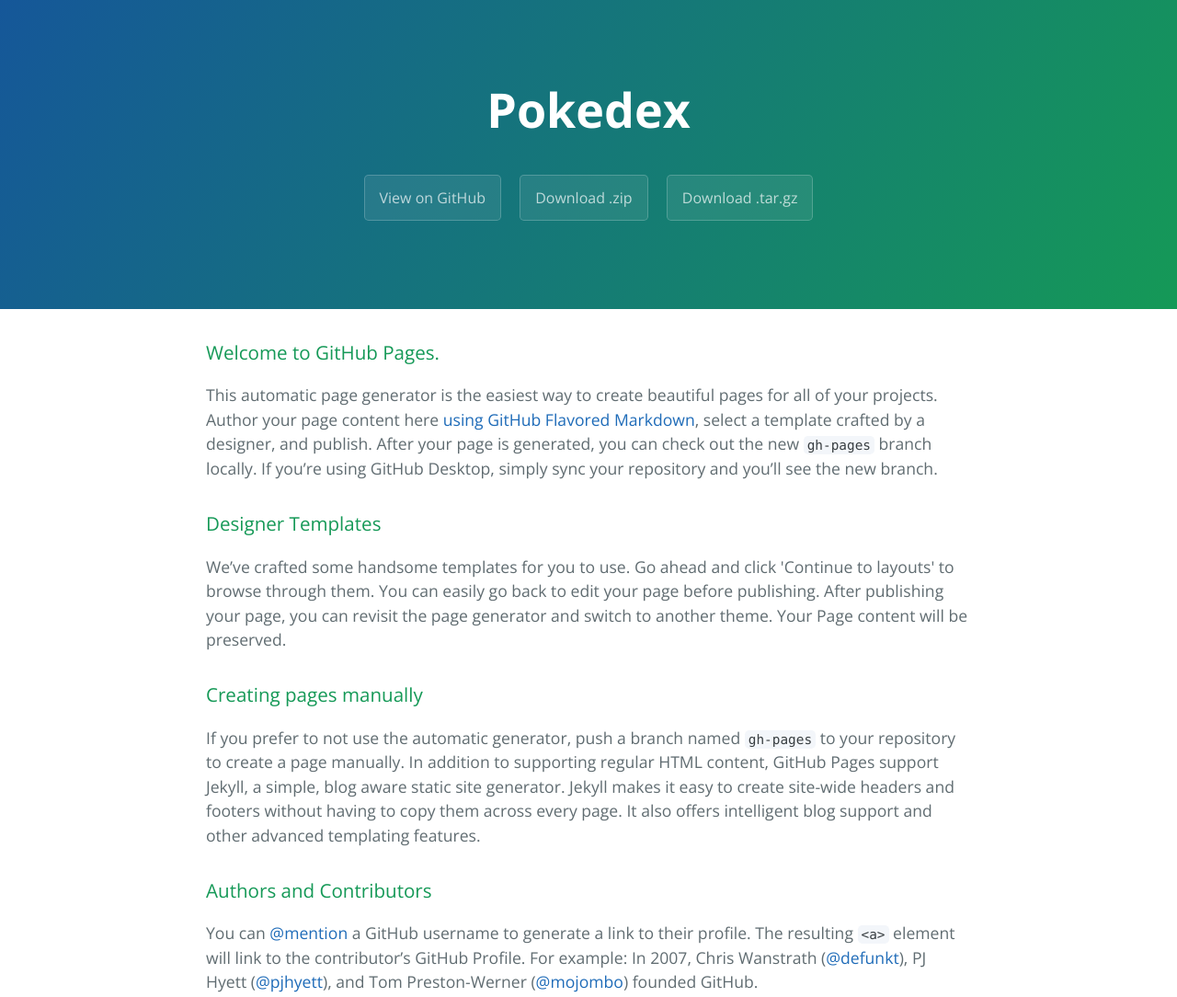
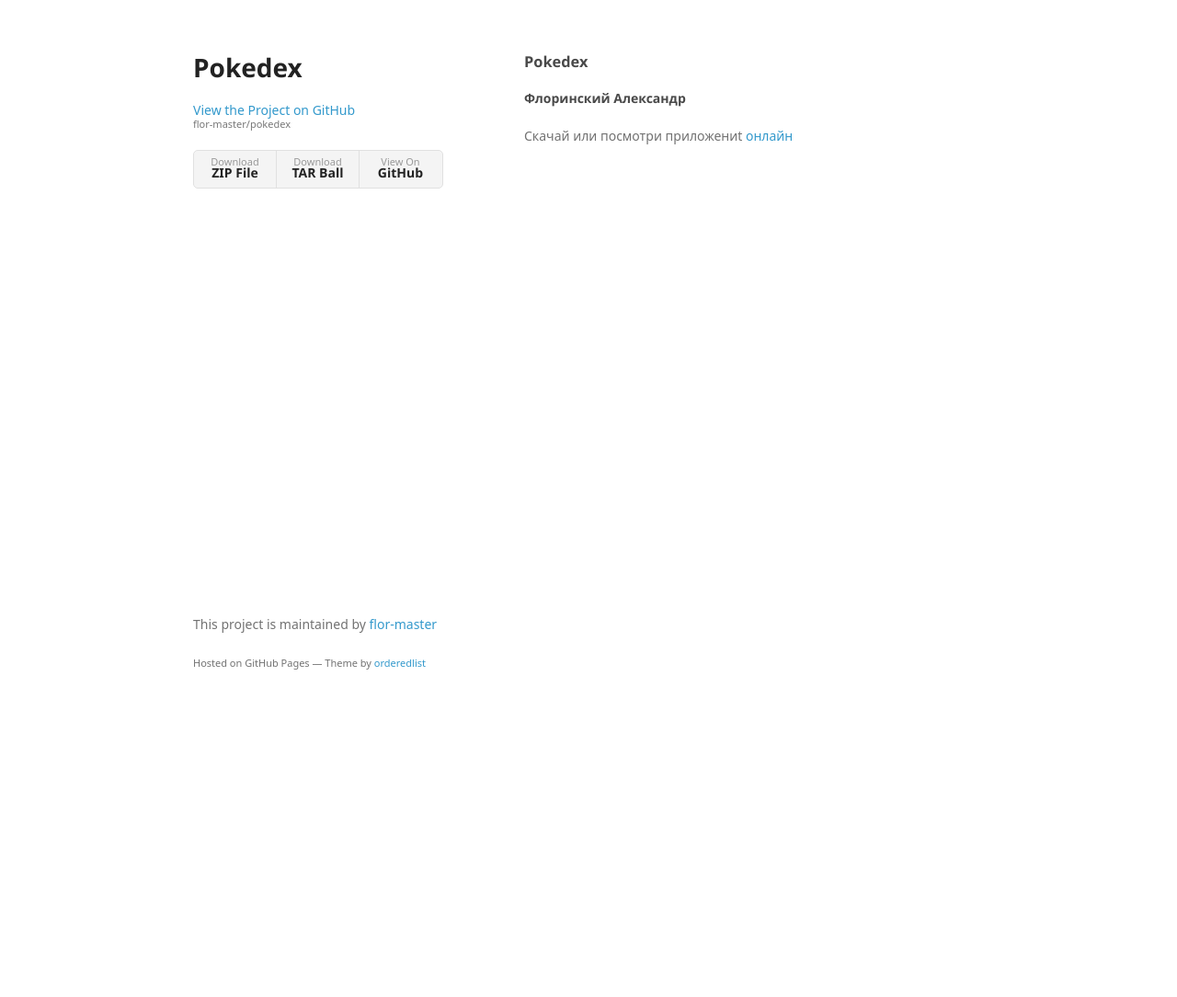
Before and after one commit to flor-master/pokedex, a website built with webpack: page index.html in a window 1280 px wide. Shown: the top 1084 px of the page at 92% size. After the commit the page ends 800 px from the top, so only its background shows below. Built offline with nearby package versions, Linux system fonts and the light colour scheme; no server answers; files whose address does not match are found by name.

Commit message:
Create gh-pages branch via GitHub

```diff
--- a/index.html
+++ b/index.html
@@ -1,57 +1,47 @@
-<!DOCTYPE html>
-<html lang="en-us">
+<!doctype html>
+<html>
   <head>
-    <meta charset="UTF-8">
+    <meta charset="utf-8">
+    <meta http-equiv="X-UA-Compatible" content="chrome=1">
     <title>Pokedex by flor-master</title>
-    <meta name="viewport" content="width=device-width, initial-scale=1">
-    <link rel="stylesheet" type="text/css" href="stylesheets/normalize.css" media="screen">
-    <link href='https://fonts.googleapis.com/css?family=Open+Sans:400,700' rel='stylesheet' type='text/css'>
-    <link rel="stylesheet" type="text/css" href="stylesheets/stylesheet.css" media="screen">
-    <link rel="stylesheet" type="text/css" href="stylesheets/github-light.css" media="screen">
+
+    <link rel="stylesheet" href="stylesheets/styles.css">
+    <link rel="stylesheet" href="stylesheets/github-light.css">
+    <meta name="viewport" content="width=device-width">
+    <!--[if lt IE 9]>
+    <script src="//html5shiv.googlecode.com/svn/trunk/html5.js"></script>
+    <![endif]-->
   </head>
   <body>
-    <section class="page-header">
-      <h1 class="project-name">Pokedex</h1>
-      <h2 class="project-tagline"></h2>
-      <a href="https://github.com/flor-master/pokedex" class="btn">View on GitHub</a>
-      <a href="https://github.com/flor-master/pokedex/zipball/master" class="btn">Download .zip</a>
-      <a href="https://github.com/flor-master/pokedex/tarball/master" class="btn">Download .tar.gz</a>
-    </section>
+    <div class="wrapper">
+      <header>
+        <h1>Pokedex</h1>
+        <p></p>
 
-    <section class="main-content">
-      <h3>
-<a id="welcome-to-github-pages" class="anchor" href="#welcome-to-github-pages" aria-hidden="true"><span aria-hidden="true" class="octicon octicon-link"></span></a>Welcome to GitHub Pages.</h3>
+        <p class="view"><a href="https://github.com/flor-master/pokedex">View the Project on GitHub <small>flor-master/pokedex</small></a></p>
 
-<p>This automatic page generator is the easiest way to create beautiful pages for all of your projects. Author your page content here <a href="https://guides.github.com/features/mastering-markdown/">using GitHub Flavored Markdown</a>, select a template crafted by a designer, and publish. After your page is generated, you can check out the new <code>gh-pages</code> branch locally. If you’re using GitHub Desktop, simply sync your repository and you’ll see the new branch.</p>
 
-<h3>
-<a id="designer-templates" class="anchor" href="#designer-templates" aria-hidden="true"><span aria-hidden="true" class="octicon octicon-link"></span></a>Designer Templates</h3>
+        <ul>
+          <li><a href="https://github.com/flor-master/pokedex/zipball/master">Download <strong>ZIP File</strong></a></li>
+          <li><a href="https://github.com/flor-master/pokedex/tarball/master">Download <strong>TAR Ball</strong></a></li>
+          <li><a href="https://github.com/flor-master/pokedex">View On <strong>GitHub</strong></a></li>
+        </ul>
+      </header>
+      <section>
+        <h3>
+<a id="pokedex" class="anchor" href="#pokedex" aria-hidden="true"><span aria-hidden="true" class="octicon octicon-link"></span></a>Pokedex</h3>
 
-<p>We’ve crafted some handsome templates for you to use. Go ahead and click 'Continue to layouts' to browse through them. You can easily go back to edit your page before publishing. After publishing your page, you can revisit the page generator and switch to another theme. Your Page content will be preserved.</p>
+<h4>
+<a id="Флоринский-Александр" class="anchor" href="#%D0%A4%D0%BB%D0%BE%D1%80%D0%B8%D0%BD%D1%81%D0%BA%D0%B8%D0%B9-%D0%90%D0%BB%D0%B5%D0%BA%D1%81%D0%B0%D0%BD%D0%B4%D1%80" aria-hidden="true"><span aria-hidden="true" class="octicon octicon-link"></span></a>Флоринский Александр</h4>
 
-<h3>
-<a id="creating-pages-manually" class="anchor" href="#creating-pages-manually" aria-hidden="true"><span aria-hidden="true" class="octicon octicon-link"></span></a>Creating pages manually</h3>
-
-<p>If you prefer to not use the automatic generator, push a branch named <code>gh-pages</code> to your repository to create a page manually. In addition to supporting regular HTML content, GitHub Pages support Jekyll, a simple, blog aware static site generator. Jekyll makes it easy to create site-wide headers and footers without having to copy them across every page. It also offers intelligent blog support and other advanced templating features.</p>
-
-<h3>
-<a id="authors-and-contributors" class="anchor" href="#authors-and-contributors" aria-hidden="true"><span aria-hidden="true" class="octicon octicon-link"></span></a>Authors and Contributors</h3>
-
-<p>You can <a href="https://help.github.com/articles/basic-writing-and-formatting-syntax/#mentioning-users-and-teams" class="user-mention">@mention</a> a GitHub username to generate a link to their profile. The resulting <code>&lt;a&gt;</code> element will link to the contributor’s GitHub Profile. For example: In 2007, Chris Wanstrath (<a href="https://github.com/defunkt" class="user-mention">@defunkt</a>), PJ Hyett (<a href="https://github.com/pjhyett" class="user-mention">@pjhyett</a>), and Tom Preston-Werner (<a href="https://github.com/mojombo" class="user-mention">@mojombo</a>) founded GitHub.</p>
-
-<h3>
-<a id="support-or-contact" class="anchor" href="#support-or-contact" aria-hidden="true"><span aria-hidden="true" class="octicon octicon-link"></span></a>Support or Contact</h3>
-
-<p>Having trouble with Pages? Check out our <a href="https://help.github.com/pages">documentation</a> or <a href="https://github.com/contact">contact support</a> and we’ll help you sort it out.</p>
-
-      <footer class="site-footer">
-        <span class="site-footer-owner"><a href="https://github.com/flor-master/pokedex">Pokedex</a> is maintained by <a href="https://github.com/flor-master">flor-master</a>.</span>
-
-        <span class="site-footer-credits">This page was generated by <a href="https://pages.github.com">GitHub Pages</a> using the <a href="https://github.com/jasonlong/cayman-theme">Cayman theme</a> by <a href="https://twitter.com/jasonlong">Jason Long</a>.</span>
+<p>Скачай или посмотри приложениt <a href="http://flor-master.github.io/pokedex/dist/">онлайн</a> </p>
+      </section>
+      <footer>
+        <p>This project is maintained by <a href="https://github.com/flor-master">flor-master</a></p>
+        <p><small>Hosted on GitHub Pages &mdash; Theme by <a href="https://github.com/orderedlist">orderedlist</a></small></p>
       </footer>
-
-    </section>
-
+    </div>
+    <script src="javascripts/scale.fix.js"></script>
 
   </body>
 </html>
--- /dev/null
+++ b/stylesheets/styles.css
@@ -0,0 +1,324 @@
+@font-face {
+  font-family: 'Noto Sans';
+  font-weight: 400;
+  font-style: normal;
+  src: url('../fonts/Noto-Sans-regular/Noto-Sans-regular.eot');
+  src: url('../fonts/Noto-Sans-regular/Noto-Sans-regular.eot?#iefix') format('embedded-opentype'),
+       local('Noto Sans'),
+       local('Noto-Sans-regular'),
+       url('../fonts/Noto-Sans-regular/Noto-Sans-regular.woff2') format('woff2'),
+       url('../fonts/Noto-Sans-regular/Noto-Sans-regular.woff') format('woff'),
+       url('../fonts/Noto-Sans-regular/Noto-Sans-regular.ttf') format('truetype'),
+       url('../fonts/Noto-Sans-regular/Noto-Sans-regular.svg#NotoSans') format('svg');
+}
+
+@font-face {
+  font-family: 'Noto Sans';
+  font-weight: 700;
+  font-style: normal;
+  src: url('../fonts/Noto-Sans-700/Noto-Sans-700.eot');
+  src: url('../fonts/Noto-Sans-700/Noto-Sans-700.eot?#iefix') format('embedded-opentype'),
+       local('Noto Sans Bold'),
+       local('Noto-Sans-700'),
+       url('../fonts/Noto-Sans-700/Noto-Sans-700.woff2') format('woff2'),
+       url('../fonts/Noto-Sans-700/Noto-Sans-700.woff') format('woff'),
+       url('../fonts/Noto-Sans-700/Noto-Sans-700.ttf') format('truetype'),
+       url('../fonts/Noto-Sans-700/Noto-Sans-700.svg#NotoSans') format('svg');
+}
+
+@font-face {
+  font-family: 'Noto Sans';
+  font-weight: 400;
+  font-style: italic;
+  src: url('../fonts/Noto-Sans-italic/Noto-Sans-italic.eot');
+  src: url('../fonts/Noto-Sans-italic/Noto-Sans-italic.eot?#iefix') format('embedded-opentype'),
+       local('Noto Sans Italic'),
+       local('Noto-Sans-italic'),
+       url('../fonts/Noto-Sans-italic/Noto-Sans-italic.woff2') format('woff2'),
+       url('../fonts/Noto-Sans-italic/Noto-Sans-italic.woff') format('woff'),
+       url('../fonts/Noto-Sans-italic/Noto-Sans-italic.ttf') format('truetype'),
+       url('../fonts/Noto-Sans-italic/Noto-Sans-italic.svg#NotoSans') format('svg');
+}
+
+@font-face {
+  font-family: 'Noto Sans';
+  font-weight: 700;
+  font-style: italic;
+  src: url('../fonts/Noto-Sans-700italic/Noto-Sans-700italic.eot');
+  src: url('../fonts/Noto-Sans-700italic/Noto-Sans-700italic.eot?#iefix') format('embedded-opentype'),
+       local('Noto Sans Bold Italic'),
+       local('Noto-Sans-700italic'),
+       url('../fonts/Noto-Sans-700italic/Noto-Sans-700italic.woff2') format('woff2'),
+       url('../fonts/Noto-Sans-700italic/Noto-Sans-700italic.woff') format('woff'),
+       url('../fonts/Noto-Sans-700italic/Noto-Sans-700italic.ttf') format('truetype'),
+       url('../fonts/Noto-Sans-700italic/Noto-Sans-700italic.svg#NotoSans') format('svg');
+}
+
+body {
+  background-color: #fff;
+  padding:50px;
+  font: 14px/1.5 "Noto Sans", "Helvetica Neue", Helvetica, Arial, sans-serif;
+  color:#727272;
+  font-weight:400;
+}
+
+h1, h2, h3, h4, h5, h6 {
+  color:#222;
+  margin:0 0 20px;
+}
+
+p, ul, ol, table, pre, dl {
+  margin:0 0 20px;
+}
+
+h1, h2, h3 {
+  line-height:1.1;
+}
+
+h1 {
+  font-size:28px;
+}
+
+h2 {
+  color:#393939;
+}
+
+h3, h4, h5, h6 {
+  color:#494949;
+}
+
+a {
+  color:#39c;
+  text-decoration:none;
+}
+
+a:hover {
+  color:#069;
+}
+
+a small {
+  font-size:11px;
+  color:#777;
+  margin-top:-0.3em;
+  display:block;
+}
+
+a:hover small {
+  color:#777;
+}
+
+.wrapper {
+  width:860px;
+  margin:0 auto;
+}
+
+blockquote {
+  border-left:1px solid #e5e5e5;
+  margin:0;
+  padding:0 0 0 20px;
+  font-style:italic;
+}
+
+code, pre {
+  font-family:Monaco, Bitstream Vera Sans Mono, Lucida Console, Terminal, Consolas, Liberation Mono, DejaVu Sans Mono, Courier New, monospace;
+  color:#333;
+  font-size:12px;
+}
+
+pre {
+  padding:8px 15px;
+  background: #f8f8f8;
+  border-radius:5px;
+  border:1px solid #e5e5e5;
+  overflow-x: auto;
+}
+
+table {
+  width:100%;
+  border-collapse:collapse;
+}
+
+th, td {
+  text-align:left;
+  padding:5px 10px;
+  border-bottom:1px solid #e5e5e5;
+}
+
+dt {
+  color:#444;
+  font-weight:700;
+}
+
+th {
+  color:#444;
+}
+
+img {
+  max-width:100%;
+}
+
+header {
+  width:270px;
+  float:left;
+  position:fixed;
+  -webkit-font-smoothing:subpixel-antialiased;
+}
+
+header ul {
+  list-style:none;
+  height:40px;
+  padding:0;
+  background: #f4f4f4;
+  border-radius:5px;
+  border:1px solid #e0e0e0;
+  width:270px;
+}
+
+header li {
+  width:89px;
+  float:left;
+  border-right:1px solid #e0e0e0;
+  height:40px;
+}
+
+header li:first-child a {
+  border-radius:5px 0 0 5px;
+}
+
+header li:last-child a {
+  border-radius:0 5px 5px 0;
+}
+
+header ul a {
+  line-height:1;
+  font-size:11px;
+  color:#999;
+  display:block;
+  text-align:center;
+  padding-top:6px;
+  height:34px;
+}
+
+header ul a:hover {
+  color:#999;
+}
+
+header ul a:active {
+  background-color:#f0f0f0;
+}
+
+strong {
+  color:#222;
+  font-weight:700;
+}
+
+header ul li + li + li {
+  border-right:none;
+  width:89px;
+}
+
+header ul a strong {
+  font-size:14px;
+  display:block;
+  color:#222;
+}
+
+section {
+  width:500px;
+  float:right;
+  padding-bottom:50px;
+}
+
+small {
+  font-size:11px;
+}
+
+hr {
+  border:0;
+  background:#e5e5e5;
+  height:1px;
+  margin:0 0 20px;
+}
+
+footer {
+  width:270px;
+  float:left;
+  position:fixed;
+  bottom:50px;
+  -webkit-font-smoothing:subpixel-antialiased;
+}
+
+@media print, screen and (max-width: 960px) {
+
+  div.wrapper {
+    width:auto;
+    margin:0;
+  }
+
+  header, section, footer {
+    float:none;
+    position:static;
+    width:auto;
+  }
+
+  header {
+    padding-right:320px;
+  }
+
+  section {
+    border:1px solid #e5e5e5;
+    border-width:1px 0;
+    padding:20px 0;
+    margin:0 0 20px;
+  }
+
+  header a small {
+    display:inline;
+  }
+
+  header ul {
+    position:absolute;
+    right:50px;
+    top:52px;
+  }
+}
+
+@media print, screen and (max-width: 720px) {
+  body {
+    word-wrap:break-word;
+  }
+
+  header {
+    padding:0;
+  }
+
+  header ul, header p.view {
+    position:static;
+  }
+
+  pre, code {
+    word-wrap:normal;
+  }
+}
+
+@media print, screen and (max-width: 480px) {
+  body {
+    padding:15px;
+  }
+
+  header ul {
+    width:99%;
+  }
+
+  header li, header ul li + li + li {
+    width:33%;
+  }
+}
+
+@media print {
+  body {
+    padding:0.4in;
+    font-size:12pt;
+    color:#444;
+  }
+}
```
Also changed, not shown: javascripts/scale.fix.js (added, +17 -0 lines), params.json (+1 -1 lines).
